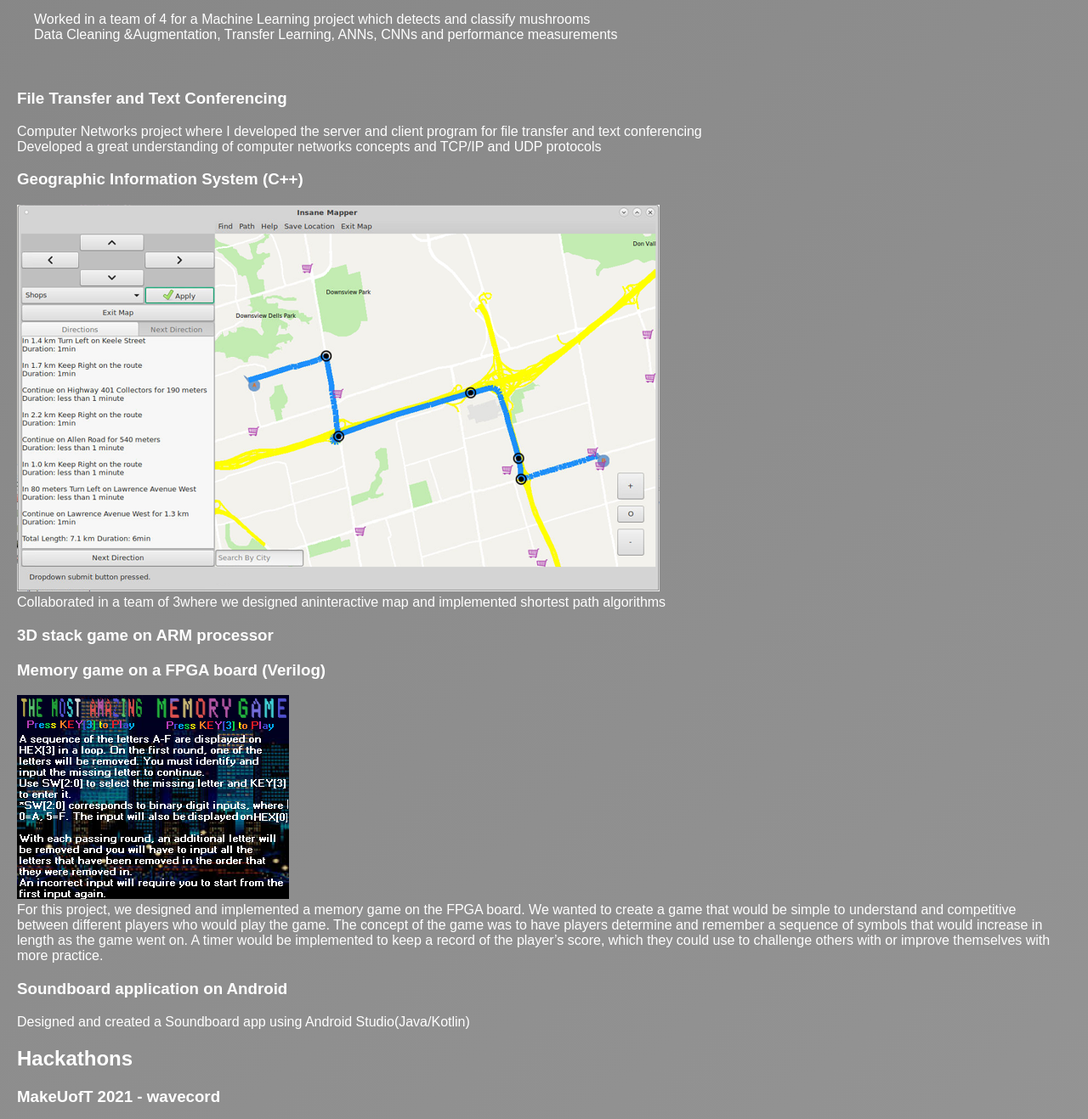
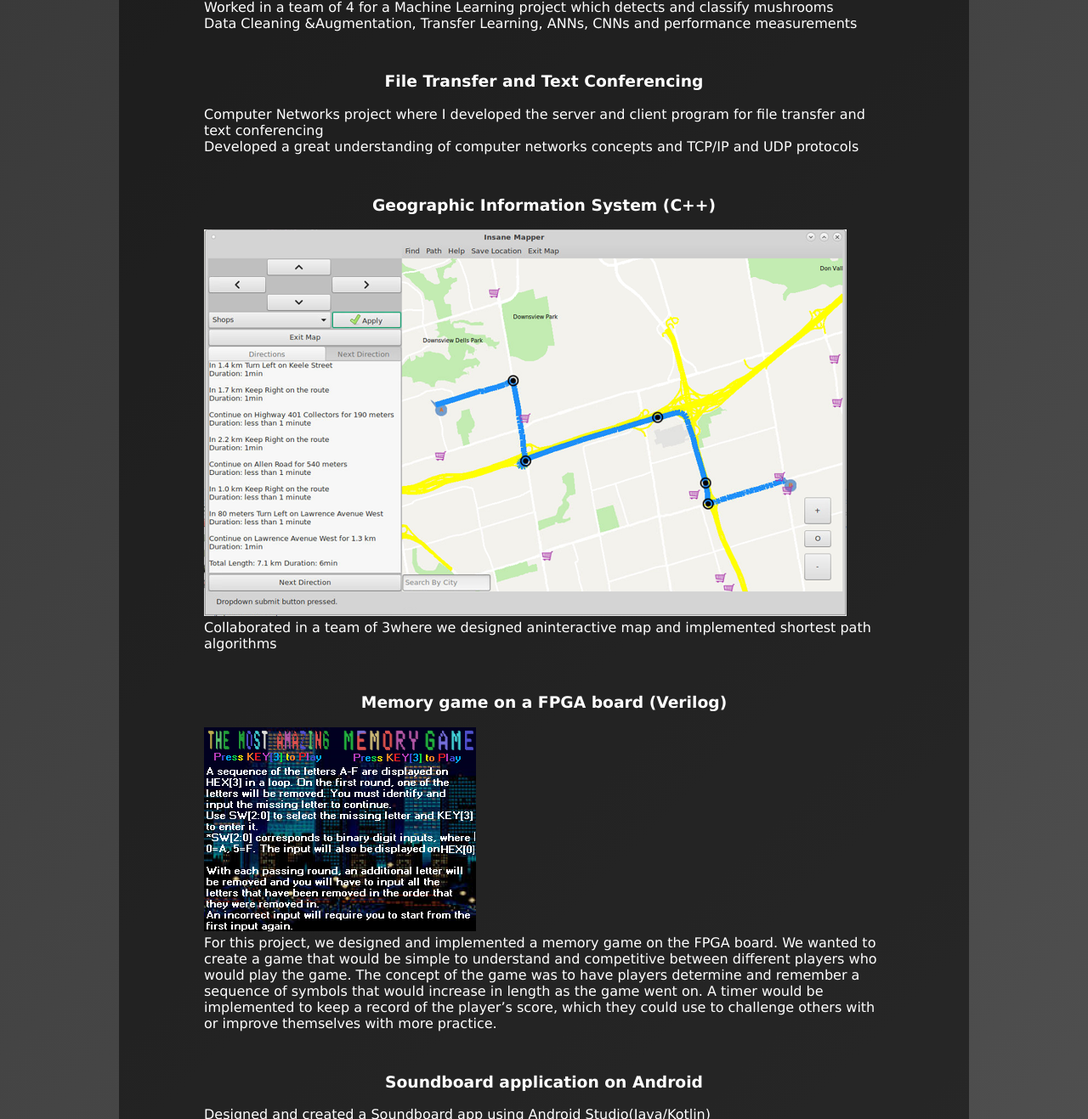
Before and after one commit to alexismurari/web, a Python web app: template app/templates/index.html in a window 1280 px wide. Shown: the part 1024-2341 px from the top of the page at 85% size. Run offline with Jinja, Linux system fonts and the light colour scheme; the template is opened without the code that fills it, so the values that code supplies are empty.

Commit message:
Fixed centering problem

```diff
--- a/app/static/styles/home.css
+++ b/app/static/styles/home.css
@@ -1,6 +1,7 @@
 body {
     margin: 0;
-	font-family: "Nunito Sans", sans-serif;
+	/* font-family: "Nunito Sans", sans-serif; */
+    font-family: "Century Gothic", CenturyGothic, Geneva, AppleGothic, sans-serif;
     color:white;
 }
 
@@ -40,17 +41,17 @@
       animation: gradient 15s ease infinite;
 }
 
-@keyframes gradient {
+/* @keyframes gradient {
       0% {
-          background-position: 0% 50%;
+          transform: 0% 50%;
       }
       50% {
-          background-position: 100% 50%;
+          transform: 100% 50%;
       }
       100% {
-          background-position: 0% 50%;
+          transform: 0% 50%;
       }
-}
+} */
 
 .top{
     background-image: url("../background_images/1579657146548.jfif");
@@ -69,14 +70,33 @@
     text-align: center;
 }
 
-div {
-	font-family: "Nunito Sans", sans-serif;
-    background: none;
-    padding: 20px 20px 20px 20px;
-    box-sizing: border-box;
+h1{
+    padding-top: 20px;
+}
+
+h3{
+    text-align: center;
+    padding-top: 30px;
 }
 
 iframe{
-    text-align: center;
+    display: block;
     border: none;
+    margin: 0 auto;
 }
+
+.wrap{
+    max-width: 1000px;
+    margin: 0 auto;
+}
+
+.content{
+    border-radius: 25px;
+    background-color: rgba(0,0,0,.5);
+    color: #fff;
+}
+
+p{
+    margin: 0 auto;
+    width: 800px;
+}
--- a/app/templates/index.html
+++ b/app/templates/index.html
@@ -11,19 +11,20 @@
         <li><a href="https://www.linkedin.com/in/alexismurari/" target="blank">LinkedIn</a></li>
         <li><a href="https://github.com/" target="blank">GitHub</a></li>
     </ul>
-
-
     <div class="top">
         <div class="main_title">Alexis Murari</div>
     </div>
 
+
+    <div class="wrap">
+
         <div class="content">
-        <h2> Projects </h2>
-        <div>
+            <h1 style="text-align: center;"> Projects </h1>
+
             <h3>Mushroom genus identification and classification (C)</h3>
             <iframe width="720" height="405" src="https://www.youtube.com/embed/NEfr-MpBYrA"> </iframe>
             <p>Worked in a team of 4 for a Machine Learning project which detects and classify mushrooms <br> Data Cleaning &Augmentation, Transfer Learning, ANNs, CNNs and performance measurements</p>
-        </div>
+
 
             <h3>File Transfer and Text Conferencing</h3>
             <p>Computer Networks project where I developed the server and client program for file transfer
@@ -34,15 +35,13 @@
             <h3>Geographic Information System (C++)</h3>
             <p> <img src="static/images/gis.png" alt=""> <br> Collaborated in a team of 3where we designed aninteractive map and implemented shortest path algorithms</p>
 
-        <h3>3D stack game on ARM processor</h3>
-
             <h3>Memory game on a FPGA board (Verilog) </h3>
-        <p> <img src="static/images/memory.png" alt="" id = "memory"> <br> For this project, we designed and implemented a memory game on the FPGA board. We wanted to create a game that would be simple to understand and competitive between different players who would play the game. The concept of the game was to have players determine and remember a sequence of symbols that would increase in length as the game went on. A timer would be implemented to keep a record of the player’s score, which they could use to challenge others with or improve themselves with more practice.</p>
+            <p> <img src="static/images/memory.png" alt="" id = "memory"> </p>
+            <p> For this project, we designed and implemented a memory game on the FPGA board. We wanted to create a game that would be simple to understand and competitive between different players who would play the game. The concept of the game was to have players determine and remember a sequence of symbols that would increase in length as the game went on. A timer would be implemented to keep a record of the player’s score, which they could use to challenge others with or improve themselves with more practice.</p>
 
             <h3>Soundboard application on Android </h3>
             <p>Designed and created a Soundboard app using Android Studio(Java/Kotlin)</p>
 
-        <h2>Hackathons</h2>
             <h3>MakeUofT 2021 - wavecord</h3>
             <iframe width="720" height="405" src="https://www.youtube.com/embed/sE-BPAVF2K4"> </iframe>
             <p>The wavechord detects your hand position above the Kinect and maps your position to a corresponding chord on the piano. Currently, the synthesizer generates I, IV, and V major chords for simplicity.</p>
@@ -50,19 +49,8 @@
             <h3>UTRAHACKS</h3>
             <p>Designed &printed 3D model for our Ring Remote Control project</p>
 
-        <script>
-        function myFunction() {
-           var element = document.body;
-           element.classList.toggle("dark-mode");
-        }
-        </script>
         </div>
-
     </div>
-
-    <ul>
-
-    </ul>
 
 </body>
 </html>
```
Lines whose indentation alone changed are shown as unchanged.
